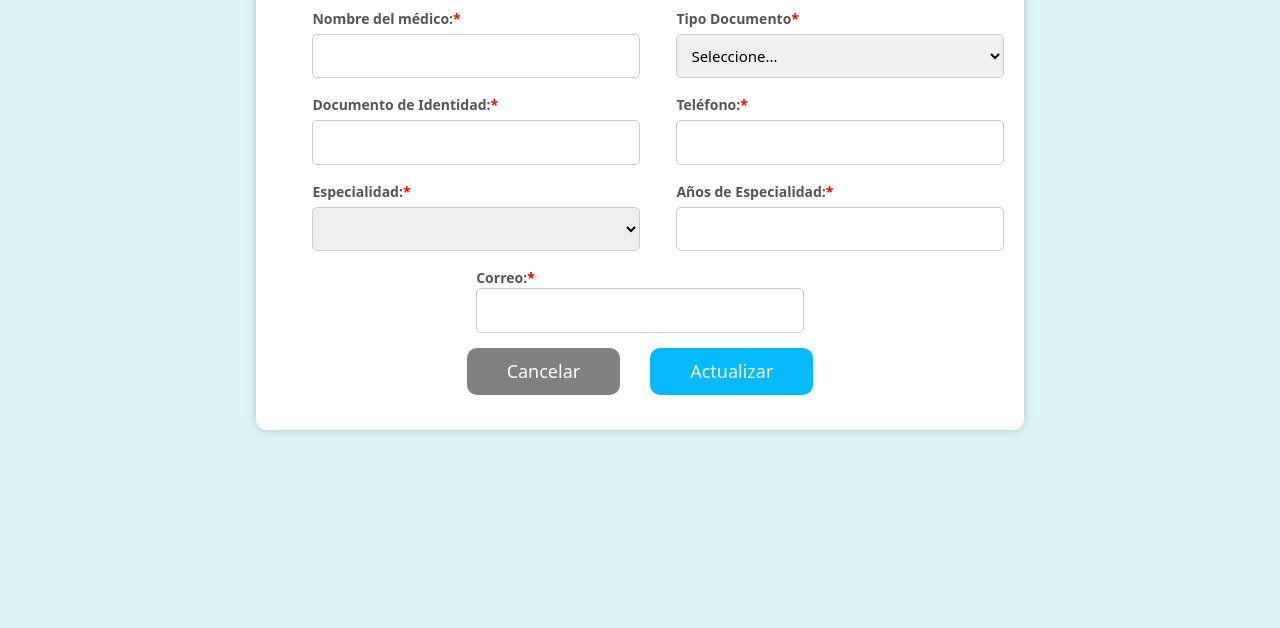
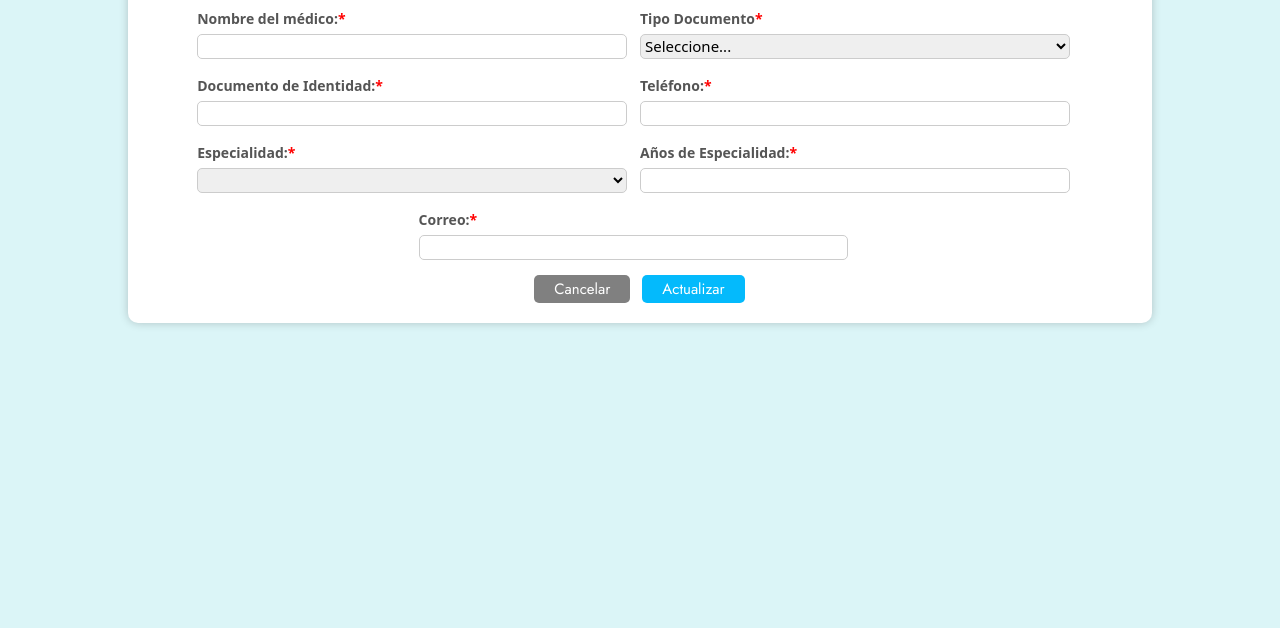
Before and after one commit to leideryesidmm/DialisisPeritonealDeploy, a plain HTML site: page frontend/html/editarMedico.html in a window 1280 px wide. Shown: the part 172-800 px from the top of the page. Drawn offline with nearby package versions, Linux system fonts and the light colour scheme; no server answers.

Commit message:
ajustes después de probar app

```diff
--- a/frontend/html/editarMedico.html
+++ b/frontend/html/editarMedico.html
@@ -14,7 +14,7 @@
 <link href="https://cdn.jsdelivr.net/npm/bootstrap@5.0.2/dist/css/bootstrap.min.css" rel="stylesheet"
 integrity="sha384-EVSTQN3/azprG1Anm3QDgpJLIm9Nao0Yz1ztcQTwFspd3yD65VohhpuuCOmLASjC" crossorigin="anonymous">
 <link rel="stylesheet" href="../css/navResponsive.css">
-  <link rel="stylesheet" href="../css/editar-medico.css">
+  <link rel="stylesheet" href="../css/editarPaciente.css">
 
 
   <title>Editar Médico</title>
```
